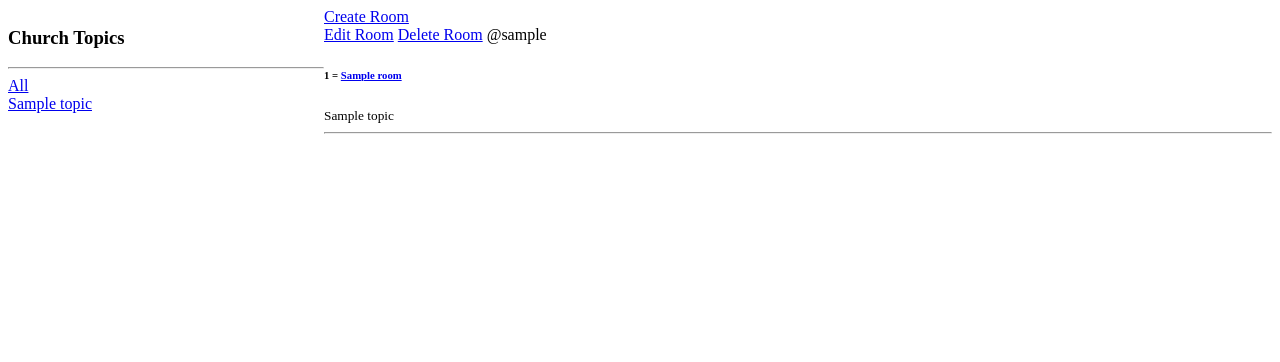
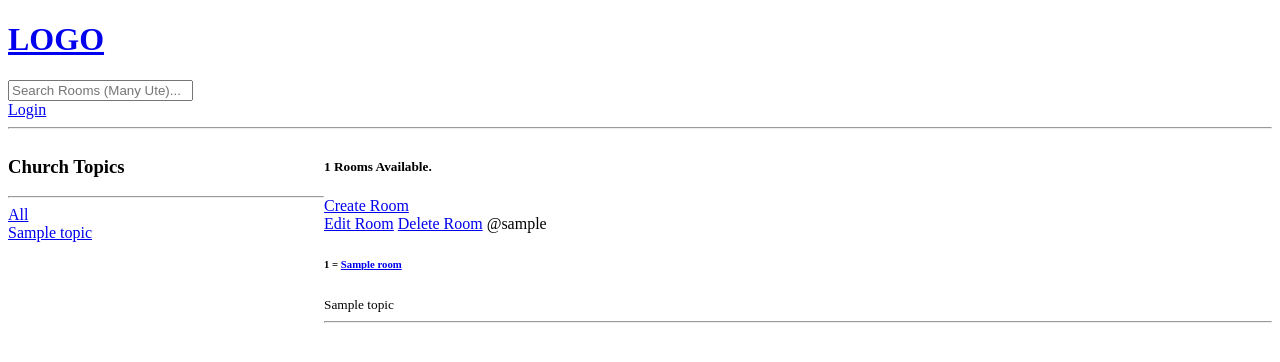
Before and after one commit to LawiOtieno/crch_project, a Django app: template base/templates/base/home.html in a window 1280 px wide. Shown: the top 362 px of the page. Run offline with Django 4.2, Linux system fonts and the light colour scheme; tables that the repository leaves empty hold one stand-in row (values such as "Sample post"); the template is opened without the code that fills it: values that come from a table or form of the project are taken from there, most other values are stand-ins (such as "Sample title", 1, 10 or a date in 2020); parts of the project's set-up code (start-up, migrations or seed data) failed here and were passed over.

Commit message:
add rooms search

```diff
--- a/base/templates/base/home.html
+++ b/base/templates/base/home.html
@@ -27,6 +27,7 @@
             {% endfor %}
         </div>
         <div>
+            <h5>{{room_count}} Rooms Available.</h5>
             <a href="{% url 'create-room' %}">Create Room</a>
 
             <div>
--- a/base/urls.py
+++ b/base/urls.py
@@ -2,6 +2,8 @@ from django.urls import path
 from . import views
 
 urlpatterns = [
+    path('login/', views.loginPage, name="login"),
+
     path('', views.home, name="home"),
     path('room/<str:pk>/', views.room, name='room'),
     path('create-room/', views.createRoom, name="create-room"),
--- a/templates/main.html
+++ b/templates/main.html
@@ -7,6 +7,8 @@
     <title>Home</title>
 </head>
 <body>
+    {% include 'navbar.html' %}
+
     {% block content %}
 
     {% endblock %}
--- a/templates/navbar.html
+++ b/templates/navbar.html
@@ -1,5 +1,11 @@
 <a href="/">
-    LOGO
+    <h1>LOGO</h1>
 </a>
 
-<h1>DROP-DOWN</h1>
+<form action="{% url 'home' %}" method="GET">
+    <input type="text" name="q" placeholder="Search Rooms (Many Ute)..." id="">
+</form>
+
+<a href="{% url 'login' %}">Login</a>
+
+<hr>
```
Also changed, not shown: base/views.py (+11 -2 lines), base/templates/base/login_register.html (added).
